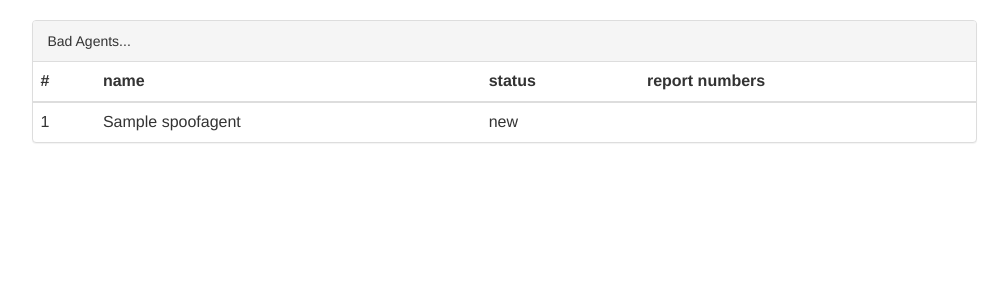
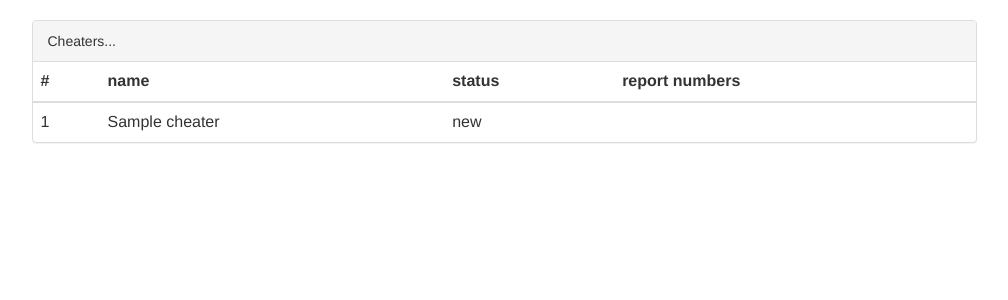
Before and after one commit to Ksoy/ingress-report-server, a Django app: template reports/templates/list.html in a window 1280 px wide. Shown: the part 51-351 px from the top of the page, without its empty margins (136-1144 px from the left). Run offline with Django 3.2, Linux system fonts and the light colour scheme; the template is opened without the code that fills it: values that come from a table or form of the project are taken from there, others are empty; tables that the repository leaves empty hold one stand-in row (values such as "Sample post"); parts of the project's set-up code (start-up, migrations or seed data) failed here and were passed over; some libraries are stand-ins or nearby versions.

Commit message:
change model

```diff
--- a/reports/models.py
+++ b/reports/models.py
@@ -37,9 +37,9 @@ class Report(models.Model):
     inappropriate_type = models.CharField(max_length=20, choices=INAPPROPRIATE_TYPE_CHOICES)
     report_file = models.ForeignKey(ReportFile)
     status = models.CharField(max_length=20, choices=STATUS_CHOICES, default='new')
-    agents = ''
+    cheaters = []
 
-class SpoofAgent(models.Model):
+class Cheater(models.Model):
     STATUS_CHOICES = (
         ('new', 'new'),
         ('burned', 'burned'),
@@ -48,15 +48,19 @@ class SpoofAgent(models.Model):
     name = models.CharField(max_length=200)
     report = models.ForeignKey(Report)
     status = models.CharField(max_length=20, choices=STATUS_CHOICES, default='new')
+    report_record = {}
+
+class ReportCheater(models.Model):
+    report = models.ForeignKey(Report)
+    cheater = models.ForeignKey(Cheater)
 
 class Agent(models.Model):
     name = models.CharField(max_length=200)
 
 class ReportRecord(models.Model):
     agent = models.ForeignKey(Agent)
-    spoof_agent = models.ForeignKey(SpoofAgent)
+    report_cheater = models.ForeignKey(ReportCheater)
     report_time = models.DateTimeField(editable=False)
-    numbers = 0
 
     def save(self, *args, **kwargs):
         ''' On save, update timestamps '''
--- a/reports/templates/list.html
+++ b/reports/templates/list.html
@@ -4,9 +4,9 @@
 <div class="row">
 <div class="col-md-10 col-md-offset-1">
 <div class="panel panel-default">
-  <div class="panel-heading">Bad Agents...</div>
+  <div class="panel-heading">Cheaters...</div>
 
-  {% if bad_agent_list %}
+  {% if cheater_list %}
     <table class="table">
       <thead>
         <tr>
@@ -16,12 +16,16 @@
           <th>report numbers</th>
         </tr>
       </thead>
-    {% for bad_agent in bad_agent_list %}
+    {% for cheater in cheater_list %}
       <tr>
-        <td>{{bad_agent.id}}</td>
-        <td>{{bad_agent.name}}</td>
-        <td>{{bad_agent.status}}</td>
-        <td>{{bad_agent.numbers}}</td>
+        <td>{{cheater.id}}</td>
+        <td>{{cheater.name}}</td>
+        <td>{{cheater.status}}</td>
+        <td>
+          {% for report_key, report_value in cheater.report_record %}
+            <a href="{{report_value}}">{{report_key}}</a>,
+          {% endfor %}
+        </td>
       </tr>
     {% endfor %}
     </table>
--- a/reports/urls.py
+++ b/reports/urls.py
@@ -9,17 +9,14 @@ from . import views
 app_name = 'reports'
 urlpatterns = [
     url(r'^v1/$', views.home_page, name='home_page'),
-    url(r'^v1/list$', views.list_page, name='list_page'),
     url(r'^v1/login$', login, {'template_name': 'login.html'}, name='login_page'),
     url(r'^v1/logout$', logout, name='logout_page'),
+    url(r'^v1/list$', views.list_page, name='list_page'),
     url(r'^v1/admin$', views.admin_page, name='admin_page'),
     url(r'^v1/manage/(?P<r_id>[0-9]*)$', views.manage_page, name='manage_page'),
-
-    url(r'^v1/static/(?P<file_name>)$', views.get_file, name='get_file'),
 
     url(r'^v1/api/list/(?P<user>[a-zA-Z0-9]+)$', views.api_list, name='list'),
     url(r'^v1/api/record/(?P<user>[a-zA-Z0-9]+)/(?P<report>[a-zA-Z0-9]+)$', views.api_record, name='record'),
     url(r'^v1/api/savereport$', views.api_save_report, name='save_report'),
     url(r'^v1/api/updateagent$', views.api_update_agent, name='update_agent'),
-] + static('/v1' + settings.STATIC_URL, document_root=app_name + settings.STATIC_ROOT) \
-#+ static('/v1/files/', document_root=app_name + '/files/')
+]
```
Also changed, not shown: reports/views.py (+25 -21 lines).
